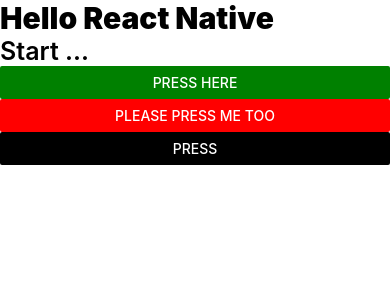
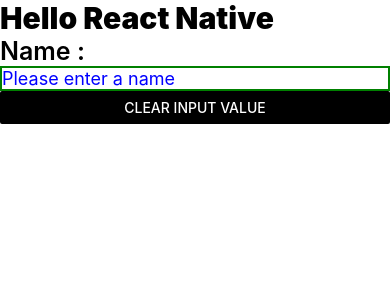
Before and after one commit to amitroy497/reactNativeStudy, a React Native app: screen / in a window 390 px wide. Shown: the top 300 px of the page. Built offline with nearby package versions, Linux system fonts and the light colour scheme.

Commit message:
3. Get text input value

```diff
--- a/App.tsx
+++ b/App.tsx
@@ -1,6 +1,7 @@
 import React from 'react';
 import {View} from 'react-native';
-import Main from './src/2-ButtonAndOnPress';
+import Main from './src/3-GetTextInputValue';
+// import Main from './src/2-ButtonAndOnPress';
 // import Main from './src/1-FirstProgram';
 
 const App = () => {
--- /dev/null
+++ b/src/3-GetTextInputValue/index.tsx
@@ -0,0 +1,42 @@
+import React, {useState} from 'react';
+import {Button, StyleSheet, Text, TextInput, View} from 'react-native';
+
+const Main = () => {
+  const [name, setName] = useState<string>('');
+  return (
+    <View>
+      <Text style={[styles.sectionTitle]}>Hello React Native</Text>
+      <Text style={[styles.sectionDescription]}>Name : {name}</Text>
+      <TextInput
+        placeholder="Please enter a name"
+        value={name}
+        onChangeText={text => setName(text)}
+        style={[styles.textInput]}
+      />
+      <Button
+        title="Clear input value"
+        color={'#000'}
+        onPress={() => setName('')}
+      />
+    </View>
+  );
+};
+
+const styles = StyleSheet.create({
+  sectionTitle: {
+    fontSize: 30,
+    fontWeight: '900',
+  },
+  sectionDescription: {
+    fontSize: 25,
+    fontWeight: '600',
+  },
+  textInput: {
+    fontSize: 18,
+    color: 'blue',
+    borderWidth: 2,
+    borderColor: 'green',
+  },
+});
+
+export default Main;
```
